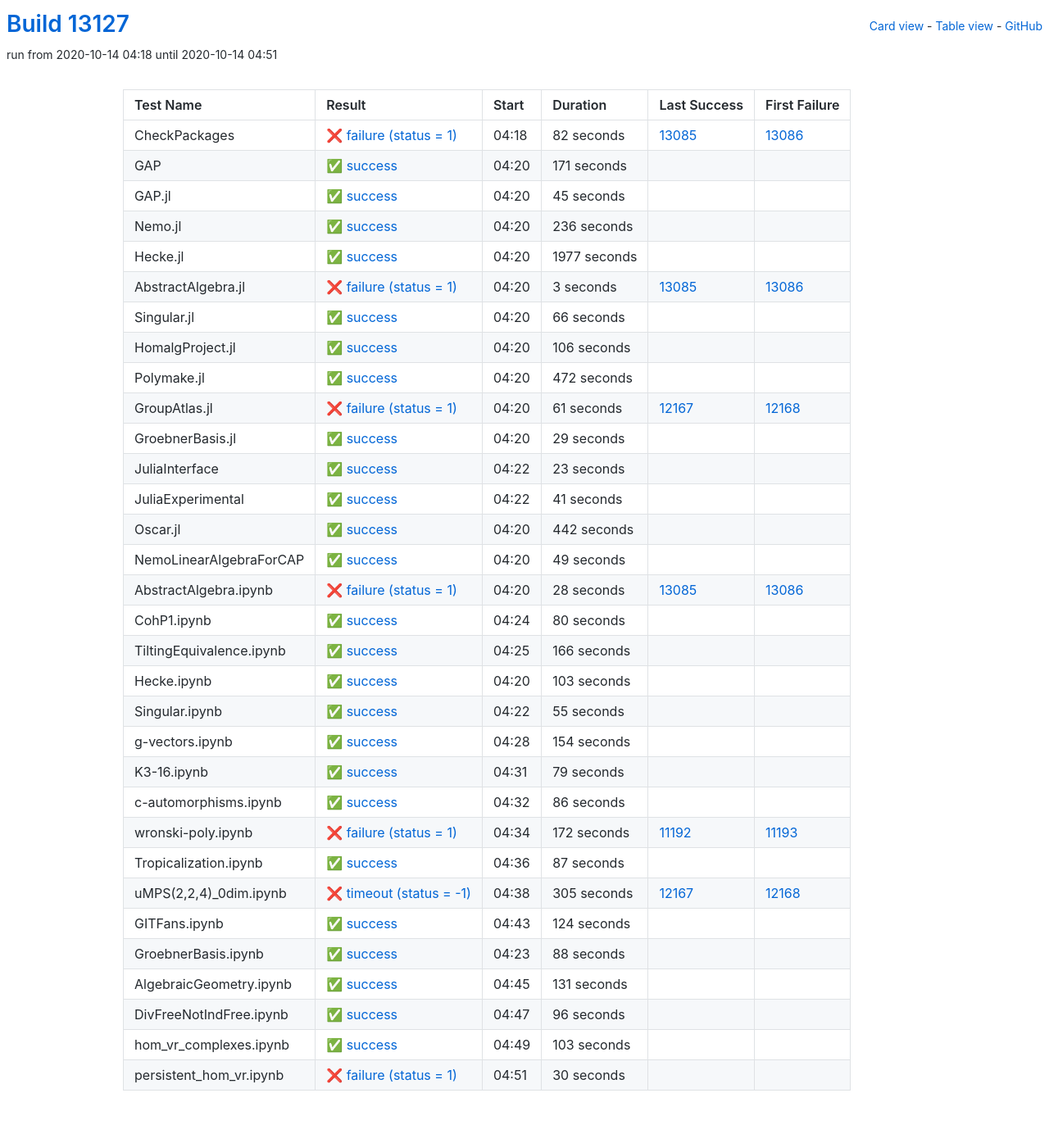
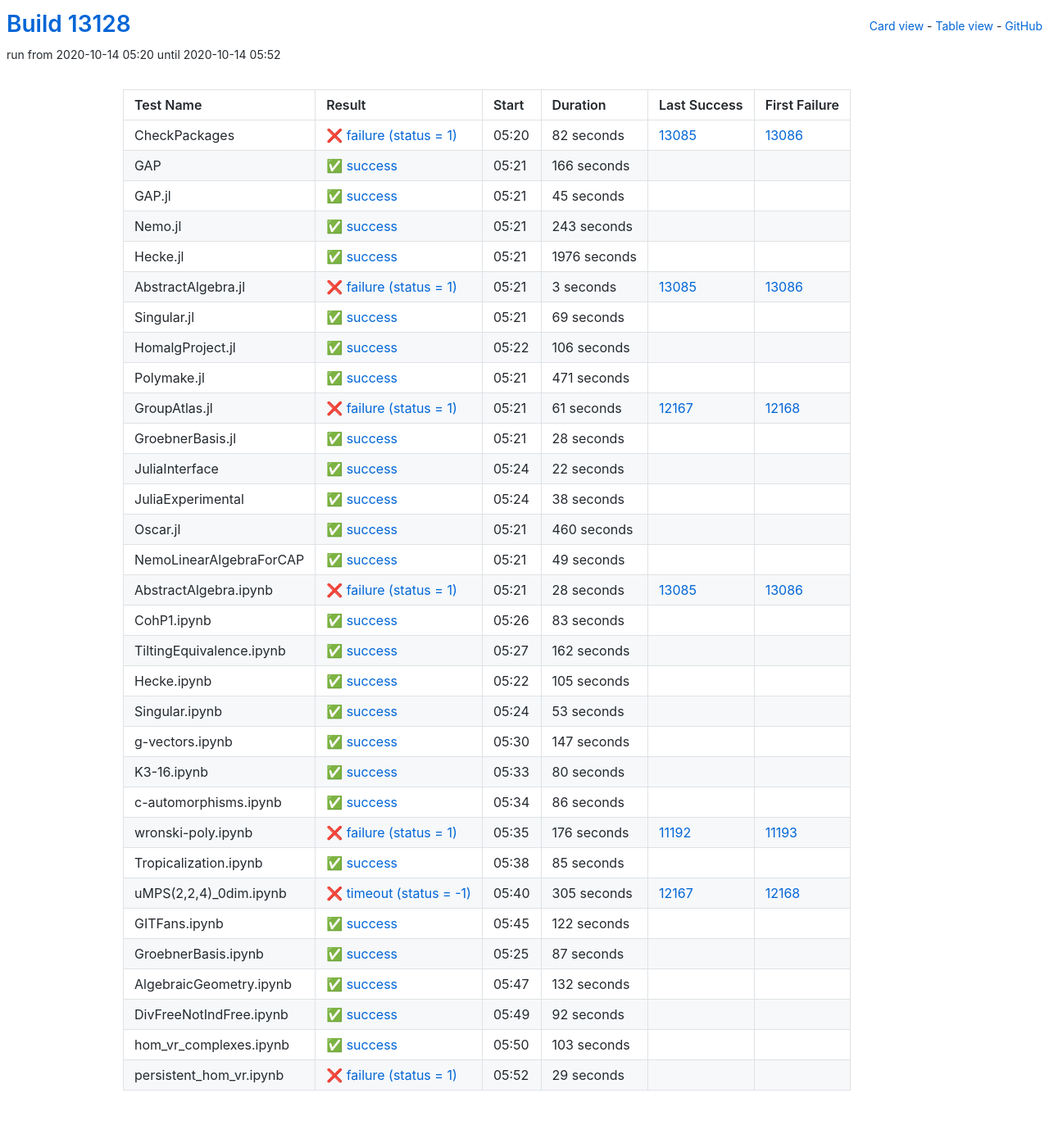
Before and after one commit to oscar-system/oscar-ci-status, a Jekyll site: the page built from table.html, in a window 1280 px wide. Shown: the whole page at 82% size. Built offline with Jekyll 4.4.1, drawn with Linux system fonts in a browser that asks for light colours.

Commit message:
Build #13128

```diff
--- a/_data/ci.yml
+++ b/_data/ci.yml
@@ -1,6 +1,6 @@
 ---
-build: 13127
-build_url: https://oscarci.mathematik.uni-kl.de/job/oscar/13127/
+build: 13128
+build_url: https://oscarci.mathematik.uni-kl.de/job/oscar/13128/
 job: oscar
 organization: oscar-system
 repo: oscar-ci-status
@@ -8,8 +8,8 @@
 tests:
 - name: CheckPackages
   id: checkpackages
-  log: https://oscarci.mathematik.uni-kl.de/job/oscar/13127/artifact/logs/build-13127/CheckPackages.log
-  start: 2020-10-14 04:18
+  log: https://oscarci.mathematik.uni-kl.de/job/oscar/13128/artifact/logs/build-13128/CheckPackages.log
+  start: 2020-10-14 05:20
   success: false
   exitcode: 1
   status: failure
@@ -20,20 +20,20 @@
   first_failure_url: https://oscarci.mathematik.uni-kl.de/job/oscar/13086/
 - name: GAP
   id: gap
-  log: https://oscarci.mathematik.uni-kl.de/job/oscar/13127/artifact/logs/build-13127/GAP.log
-  start: 2020-10-14 04:20
+  log: https://oscarci.mathematik.uni-kl.de/job/oscar/13128/artifact/logs/build-13128/GAP.log
+  start: 2020-10-14 05:21
   success: true
   exitcode: 0
   status: success
-  duration: 171
+  duration: 166
   last_success: false
   last_success_url:
   first_failure: false
   first_failure_url:
 - name: GAP.jl
   id: gap-jl
-  log: https://oscarci.mathematik.uni-kl.de/job/oscar/13127/artifact/logs/build-13127/GAP.jl.log
-  start: 2020-10-14 04:20
+  log: https://oscarci.mathematik.uni-kl.de/job/oscar/13128/artifact/logs/build-13128/GAP.jl.log
+  start: 2020-10-14 05:21
   success: true
   exitcode: 0
   status: success
@@ -44,32 +44,32 @@
   first_failure_url:
 - name: Nemo.jl
   id: nemo-jl
-  log: https://oscarci.mathematik.uni-kl.de/job/oscar/13127/artifact/logs/build-13127/Nemo.jl.log
-  start: 2020-10-14 04:20
+  log: https://oscarci.mathematik.uni-kl.de/job/oscar/13128/artifact/logs/build-13128/Nemo.jl.log
+  start: 2020-10-14 05:21
   success: true
   exitcode: 0
   status: success
-  duration: 236
+  duration: 243
   last_success: false
   last_success_url:
   first_failure: false
   first_failure_url:
 - name: Hecke.jl
   id: hecke-jl
-  log: https://oscarci.mathematik.uni-kl.de/job/oscar/13127/artifact/logs/build-13127/Hecke.jl.log
-  start: 2020-10-14 04:20
+  log: https://oscarci.mathematik.uni-kl.de/job/oscar/13128/artifact/logs/build-13128/Hecke.jl.log
+  start: 2020-10-14 05:21
   success: true
   exitcode: 0
   status: success
-  duration: 1977
+  duration: 1976
   last_success: false
   last_success_url:
   first_failure: false
   first_failure_url:
 - name: AbstractAlgebra.jl
   id: abstractalgebra-jl
-  log: https://oscarci.mathematik.uni-kl.de/job/oscar/13127/artifact/logs/build-13127/AbstractAlgebra.jl.log
-  start: 2020-10-14 04:20
+  log: https://oscarci.mathematik.uni-kl.de/job/oscar/13128/artifact/logs/build-13128/AbstractAlgebra.jl.log
+  start: 2020-10-14 05:21
   success: false
   exitcode: 1
   status: failure
@@ -80,20 +80,20 @@
   first_failure_url: https://oscarci.mathematik.uni-kl.de/job/oscar/13086/
 - name: Singular.jl
   id: singular-jl
-  log: https://oscarci.mathematik.uni-kl.de/job/oscar/13127/artifact/logs/build-13127/Singular.jl.log
-  start: 2020-10-14 04:20
+  log: https://oscarci.mathematik.uni-kl.de/job/oscar/13128/artifact/logs/build-13128/Singular.jl.log
+  start: 2020-10-14 05:21
   success: true
   exitcode: 0
   status: success
-  duration: 66
+  duration: 69
   last_success: false
   last_success_url:
   first_failure: false
   first_failure_url:
 - name: HomalgProject.jl
   id: homalgproject-jl
-  log: https://oscarci.mathematik.uni-kl.de/job/oscar/13127/artifact/logs/build-13127/HomalgProject.jl.log
-  start: 2020-10-14 04:20
+  log: https://oscarci.mathematik.uni-kl.de/job/oscar/13128/artifact/logs/build-13128/HomalgProject.jl.log
+  start: 2020-10-14 05:22
   success: true
   exitcode: 0
   status: success
@@ -104,20 +104,20 @@
   first_failure_url:
 - name: Polymake.jl
   id: polymake-jl
-  log: https://oscarci.mathematik.uni-kl.de/job/oscar/13127/artifact/logs/build-13127/Polymake.jl.log
-  start: 2020-10-14 04:20
+  log: https://oscarci.mathematik.uni-kl.de/job/oscar/13128/artifact/logs/build-13128/Polymake.jl.log
+  start: 2020-10-14 05:21
   success: true
   exitcode: 0
   status: success
-  duration: 472
+  duration: 471
   last_success: false
   last_success_url:
   first_failure: false
   first_failure_url:
 - name: GroupAtlas.jl
   id: groupatlas-jl
-  log: https://oscarci.mathematik.uni-kl.de/job/oscar/13127/artifact/logs/build-13127/GroupAtlas.jl.log
-  start: 2020-10-14 04:20
+  log: https://oscarci.mathematik.uni-kl.de/job/oscar/13128/artifact/logs/build-13128/GroupAtlas.jl.log
+  start: 2020-10-14 05:21
   success: false
   exitcode: 1
   status: failure
@@ -128,56 +128,56 @@
   first_failure_url: https://oscarci.mathematik.uni-kl.de/job/oscar/12168/
 - name: GroebnerBasis.jl
   id: groebnerbasis-jl
-  log: https://oscarci.mathematik.uni-kl.de/job/oscar/13127/artifact/logs/build-13127/GroebnerBasis.jl.log
-  start: 2020-10-14 04:20
+  log: https://oscarci.mathematik.uni-kl.de/job/oscar/13128/artifact/logs/build-13128/GroebnerBasis.jl.log
+  start: 2020-10-14 05:21
   success: true
   exitcode: 0
   status: success
-  duration: 29
+  duration: 28
   last_success: false
   last_success_url:
   first_failure: false
   first_failure_url:
 - name: JuliaInterface
   id: juliainterface
-  log: https://oscarci.mathematik.uni-kl.de/job/oscar/13127/artifact/logs/build-13127/JuliaInterface.log
-  start: 2020-10-14 04:22
+  log: https://oscarci.mathematik.uni-kl.de/job/oscar/13128/artifact/logs/build-13128/JuliaInterface.log
+  start: 2020-10-14 05:24
   success: true
   exitcode: 0
   status: success
-  duration: 23
+  duration: 22
   last_success: false
   last_success_url:
   first_failure: false
   first_failure_url:
 - name: JuliaExperimental
   id: juliaexperimental
-  log: https://oscarci.mathematik.uni-kl.de/job/oscar/13127/artifact/logs/build-13127/JuliaExperimental.log
-  start: 2020-10-14 04:22
+  log: https://oscarci.mathematik.uni-kl.de/job/oscar/13128/artifact/logs/build-13128/JuliaExperimental.log
+  start: 2020-10-14 05:24
   success: true
   exitcode: 0
   status: success
-  duration: 41
+  duration: 38
   last_success: false
   last_success_url:
   first_failure: false
   first_failure_url:
 - name: Oscar.jl
   id: oscar-jl
-  log: https://oscarci.mathematik.uni-kl.de/job/oscar/13127/artifact/logs/build-13127/Oscar.jl.log
-  start: 2020-10-14 04:20
+  log: https://oscarci.mathematik.uni-kl.de/job/oscar/13128/artifact/logs/build-13128/Oscar.jl.log
+  start: 2020-10-14 05:21
   success: true
   exitcode: 0
   status: success
-  duration: 442
+  duration: 460
   last_success: false
   last_success_url:
   first_failure: false
   first_failure_url:
 - name: NemoLinearAlgebraForCAP
   id: nemolinearalgebraforcap
-  log: https://oscarci.mathematik.uni-kl.de/job/oscar/13127/artifact/logs/build-13127/NemoLinearAlgebraForCAP.log
-  start: 2020-10-14 04:20
+  log: https://oscarci.mathematik.uni-kl.de/job/oscar/13128/artifact/logs/build-13128/NemoLinearAlgebraForCAP.log
+  start: 2020-10-14 05:21
   success: true
   exitcode: 0
   status: success
@@ -188,8 +188,8 @@
   first_failure_url:
 - name: AbstractAlgebra.ipynb
   id: abstractalgebra-ipynb
-  log: https://oscarci.mathematik.uni-kl.de/job/oscar/13127/artifact/logs/build-13127/AbstractAlgebra.ipynb.log
-  start: 2020-10-14 04:20
+  log: https://oscarci.mathematik.uni-kl.de/job/oscar/13128/artifact/logs/build-13128/AbstractAlgebra.ipynb.log
+  start: 2020-10-14 05:21
   success: false
   exitcode: 1
   status: failure
@@ -200,8 +200,68 @@
   first_failure_url: https://oscarci.mathematik.uni-kl.de/job/oscar/13086/
 - name: CohP1.ipynb
   id: cohp1-ipynb
-  log: https://oscarci.mathematik.uni-kl.de/job/oscar/13127/artifact/logs/build-13127/CohP1.ipynb.log
-  start: 2020-10-14 04:24
+  log: https://oscarci.mathematik.uni-kl.de/job/oscar/13128/artifact/logs/build-13128/CohP1.ipynb.log
+  start: 2020-10-14 05:26
+  success: true
+  exitcode: 0
+  status: success
+  duration: 83
+  last_success: false
+  last_success_url:
+  first_failure: false
+  first_failure_url:
+- name: TiltingEquivalence.ipynb
+  id: tiltingequivalence-ipynb
+  log: https://oscarci.mathematik.uni-kl.de/job/oscar/13128/artifact/logs/build-13128/TiltingEquivalence.ipynb.log
+  start: 2020-10-14 05:27
+  success: true
+  exitcode: 0
+  status: success
+  duration: 162
+  last_success: false
+  last_success_url:
+  first_failure: false
+  first_failure_url:
+- name: Hecke.ipynb
+  id: hecke-ipynb
+  log: https://oscarci.mathematik.uni-kl.de/job/oscar/13128/artifact/logs/build-13128/Hecke.ipynb.log
+  start: 2020-10-14 05:22
+  success: true
+  exitcode: 0
+  status: success
+  duration: 105
+  last_success: false
+  last_success_url:
+  first_failure: false
+  first_failure_url:
+- name: Singular.ipynb
+  id: singular-ipynb
+  log: https://oscarci.mathematik.uni-kl.de/job/oscar/13128/artifact/logs/build-13128/Singular.ipynb.log
+  start: 2020-10-14 05:24
+  success: true
+  exitcode: 0
+  status: success
+  duration: 53
+  last_success: false
+  last_success_url:
+  first_failure: false
+  first_failure_url:
+- name: g-vectors.ipynb
+  id: g-vectors-ipynb
+  log: https://oscarci.mathematik.uni-kl.de/job/oscar/13128/artifact/logs/build-13128/g-vectors.ipynb.log
+  start: 2020-10-14 05:30
+  success: true
+  exitcode: 0
+  status: success
+  duration: 147
+  last_success: false
+  last_success_url:
+  first_failure: false
+  first_failure_url:
+- name: K3-16.ipynb
+  id: k3-16-ipynb
+  log: https://oscarci.mathematik.uni-kl.de/job/oscar/13128/artifact/logs/build-13128/K3-16.ipynb.log
+  start: 2020-10-14 05:33
   success: true
   exitcode: 0
   status: success
@@ -210,70 +270,10 @@
   last_success_url:
   first_failure: false
   first_failure_url:
-- name: TiltingEquivalence.ipynb
-  id: tiltingequivalence-ipynb
-  log: https://oscarci.mathematik.uni-kl.de/job/oscar/13127/artifact/logs/build-13127/TiltingEquivalence.ipynb.log
-  start: 2020-10-14 04:25
-  success: true
-  exitcode: 0
-  status: success
-  duration: 166
-  last_success: false
-  last_success_url:
-  first_failure: false
-  first_failure_url:
-- name: Hecke.ipynb
-  id: hecke-ipynb
-  log: https://oscarci.mathematik.uni-kl.de/job/oscar/13127/artifact/logs/build-13127/Hecke.ipynb.log
-  start: 2020-10-14 04:20
-  success: true
-  exitcode: 0
-  status: success
-  duration: 103
-  last_success: false
-  last_success_url:
-  first_failure: false
-  first_failure_url:
-- name: Singular.ipynb
-  id: singular-ipynb
-  log: https://oscarci.mathematik.uni-kl.de/job/oscar/13127/artifact/logs/build-13127/Singular.ipynb.log
-  start: 2020-10-14 04:22
-  success: true
-  exitcode: 0
-  status: success
-  duration: 55
-  last_success: false
-  last_success_url:
-  first_failure: false
-  first_failure_url:
-- name: g-vectors.ipynb
-  id: g-vectors-ipynb
-  log: https://oscarci.mathematik.uni-kl.de/job/oscar/13127/artifact/logs/build-13127/g-vectors.ipynb.log
-  start: 2020-10-14 04:28
-  success: true
-  exitcode: 0
-  status: success
-  duration: 154
-  last_success: false
-  last_success_url:
-  first_failure: false
-  first_failure_url:
-- name: K3-16.ipynb
-  id: k3-16-ipynb
-  log: https://oscarci.mathematik.uni-kl.de/job/oscar/13127/artifact/logs/build-13127/K3-16.ipynb.log
-  start: 2020-10-14 04:31
-  success: true
-  exitcode: 0
-  status: success
-  duration: 79
-  last_success: false
-  last_success_url:
-  first_failure: false
-  first_failure_url:
 - name: c-automorphisms.ipynb
   id: c-automorphisms-ipynb
-  log: https://oscarci.mathematik.uni-kl.de/job/oscar/13127/artifact/logs/build-13127/c-automorphisms.ipynb.log
-  start: 2020-10-14 04:32
+  log: https://oscarci.mathematik.uni-kl.de/job/oscar/13128/artifact/logs/build-13128/c-automorphisms.ipynb.log
+  start: 2020-10-14 05:34
   success: true
   exitcode: 0
   status: success
@@ -284,32 +284,32 @@
   first_failure_url:
 - name: wronski-poly.ipynb
   id: wronski-poly-ipynb
-  log: https://oscarci.mathematik.uni-kl.de/job/oscar/13127/artifact/logs/build-13127/wronski-poly.ipynb.log
-  start: 2020-10-14 04:34
+  log: https://oscarci.mathematik.uni-kl.de/job/oscar/13128/artifact/logs/build-13128/wronski-poly.ipynb.log
+  start: 2020-10-14 05:35
   success: false
   exitcode: 1
   status: failure
-  duration: 172
+  duration: 176
   last_success: 11192
   last_success_url: https://oscarci.mathematik.uni-kl.de/job/oscar/11192/
   first_failure: 11193
   first_failure_url: https://oscarci.mathematik.uni-kl.de/job/oscar/11193/
 - name: Tropicalization.ipynb
   id: tropicalization-ipynb
-  log: https://oscarci.mathematik.uni-kl.de/job/oscar/13127/artifact/logs/build-13127/Tropicalization.ipynb.log
-  start: 2020-10-14 04:36
+  log: https://oscarci.mathematik.uni-kl.de/job/oscar/13128/artifact/logs/build-13128/Tropicalization.ipynb.log
+  start: 2020-10-14 05:38
   success: true
   exitcode: 0
   status: success
-  duration: 87
+  duration: 85
   last_success: false
   last_success_url:
   first_failure: false
   first_failure_url:
 - name: uMPS(2,2,4)_0dim.ipynb
   id: umps-2-2-4-0dim-ipynb
-  log: https://oscarci.mathematik.uni-kl.de/job/oscar/13127/artifact/logs/build-13127/uMPS-2-2-4-_0dim.ipynb.log
-  start: 2020-10-14 04:38
+  log: https://oscarci.mathematik.uni-kl.de/job/oscar/13128/artifact/logs/build-13128/uMPS-2-2-4-_0dim.ipynb.log
+  start: 2020-10-14 05:40
   success: false
   exitcode: -1
   status: timeout
@@ -320,56 +320,56 @@
   first_failure_url: https://oscarci.mathematik.uni-kl.de/job/oscar/12168/
 - name: GITFans.ipynb
   id: gitfans-ipynb
-  log: https://oscarci.mathematik.uni-kl.de/job/oscar/13127/artifact/logs/build-13127/GITFans.ipynb.log
-  start: 2020-10-14 04:43
+  log: https://oscarci.mathematik.uni-kl.de/job/oscar/13128/artifact/logs/build-13128/GITFans.ipynb.log
+  start: 2020-10-14 05:45
   success: true
   exitcode: 0
   status: success
-  duration: 124
+  duration: 122
   last_success: false
   last_success_url:
   first_failure: false
   first_failure_url:
 - name: GroebnerBasis.ipynb
   id: groebnerbasis-ipynb
-  log: https://oscarci.mathematik.uni-kl.de/job/oscar/13127/artifact/logs/build-13127/GroebnerBasis.ipynb.log
-  start: 2020-10-14 04:23
+  log: https://oscarci.mathematik.uni-kl.de/job/oscar/13128/artifact/logs/build-13128/GroebnerBasis.ipynb.log
+  start: 2020-10-14 05:25
   success: true
   exitcode: 0
   status: success
-  duration: 88
+  duration: 87
   last_success: false
   last_success_url:
   first_failure: false
   first_failure_url:
 - name: AlgebraicGeometry.ipynb
   id: algebraicgeometry-ipynb
-  log: https://oscarci.mathematik.uni-kl.de/job/oscar/13127/artifact/logs/build-13127/AlgebraicGeometry.ipynb.log
-  start: 2020-10-14 04:45
+  log: https://oscarci.mathematik.uni-kl.de/job/oscar/13128/artifact/logs/build-13128/AlgebraicGeometry.ipynb.log
+  start: 2020-10-14 05:47
   success: true
   exitcode: 0
   status: success
-  duration: 131
+  duration: 132
   last_success: false
   last_success_url:
   first_failure: false
   first_failure_url:
 - name: DivFreeNotIndFree.ipynb
   id: divfreenotindfree-ipynb
-  log: https://oscarci.mathematik.uni-kl.de/job/oscar/13127/artifact/logs/build-13127/DivFreeNotIndFree.ipynb.log
-  start: 2020-10-14 04:47
+  log: https://oscarci.mathematik.uni-kl.de/job/oscar/13128/artifact/logs/build-13128/DivFreeNotIndFree.ipynb.log
+  start: 2020-10-14 05:49
   success: true
   exitcode: 0
   status: success
-  duration: 96
+  duration: 92
   last_success: false
   last_success_url:
   first_failure: false
   first_failure_url:
 - name: hom_vr_complexes.ipynb
   id: hom-vr-complexes-ipynb
-  log: https://oscarci.mathematik.uni-kl.de/job/oscar/13127/artifact/logs/build-13127/hom_vr_complexes.ipynb.log
-  start: 2020-10-14 04:49
+  log: https://oscarci.mathematik.uni-kl.de/job/oscar/13128/artifact/logs/build-13128/hom_vr_complexes.ipynb.log
+  start: 2020-10-14 05:50
   success: true
   exitcode: 0
   status: success
@@ -380,12 +380,12 @@
   first_failure_url:
 - name: persistent_hom_vr.ipynb
   id: persistent-hom-vr-ipynb
-  log: https://oscarci.mathematik.uni-kl.de/job/oscar/13127/artifact/logs/build-13127/persistent_hom_vr.ipynb.log
-  start: 2020-10-14 04:51
+  log: https://oscarci.mathematik.uni-kl.de/job/oscar/13128/artifact/logs/build-13128/persistent_hom_vr.ipynb.log
+  start: 2020-10-14 05:52
   success: false
   exitcode: 1
   status: failure
-  duration: 30
+  duration: 29
   last_success: false
   last_success_url:
   first_failure: false
```
Also changed, not shown: README.md.
